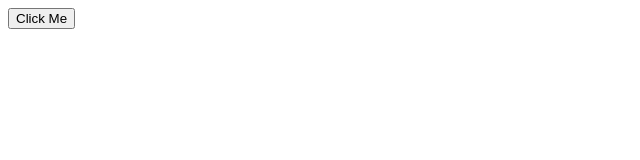
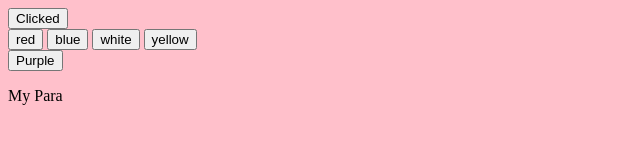
Before and after one commit to nigel-ong/Week-12, a plain HTML site: page index.html in a window 1280 px wide. Both pictures are taken after a click on the button "Click Me". Shown: the whole page, without its empty margins (0-640 px from the left). Drawn offline with Linux system fonts and the light colour scheme.

Commit message:
added buttons and colors to the button and hover and changed the colors

```diff
--- a/index.html
+++ b/index.html
@@ -10,5 +10,11 @@
 </head>
 <body>
     <button class="click-me">Click Me</button>
+    <div class="buttonContainer">
+        <button>red</button>
+        <button>blue</button>
+        <button>white</button>
+        <button>yellow</button>
+    </div>
 </body>
 </html>
--- a/script_folder/script.js
+++ b/script_folder/script.js
@@ -1,19 +1,68 @@
 const clickMeButton = document.querySelector(".click-me");
 
-function clickevent()
+function clickevent(event)
 {
-    alert("You're Clicked!");
+    console.log(event.target)
+    alert("You Clicked");
     // clickMeButton.removeEventListener("click", clickevent);
 }
 
 // clickMeButton.addEventListener("click", clickevent, {once:true});
 clickMeButton.addEventListener("click", clickevent);
 
+
+
 function changeBGcolor()
 {
     // css version in JS not the best
     // document.body.style.backgroundColor = "pink";
 
-    document.body.classList.add("pink");
+    document.body.classList.toggle('pink');
 }
 clickMeButton.addEventListener("click", changeBGcolor);
+
+function changeText()
+{
+    if (clickMeButton.textContent === "Click Me"){
+        clickMeButton.textContent = "Clicked";
+}
+else if(clickMeButton.textContent === "Clicked") {
+    clickMeButton.textContent = "Click Me";
+}
+}
+clickMeButton.addEventListener("click", changeText);
+
+function createAddButton(){
+
+    const purpleButton = document.createElement('button');
+    purpleButton.textContent = "Purple";
+    purpleButton.addEventListener("mousemove", changeBGGreen)
+    document.body.appendChild(purpleButton)
+}
+clickMeButton.addEventListener('click', createAddButton);
+
+function createAddPara(){
+
+    const para = document.createElement('p');
+    para.textContent = "My Para";
+    para.addEventListener("mousemove", changeBGGreen)
+    document.body.appendChild(para)
+}
+
+clickMeButton.addEventListener('click', createAddPara, {once:true})
+
+clickMeButton.addEventListener('click', createAddButton)
+
+function changeBGGreen (event){
+    console.log
+    event.target.classList.add('green-background')
+}
+
+const buttonContainer = document.querySelector('.buttonContainer');
+buttonContainer.addEventListener("mouseover", changeBGGreen)
+buttonContainer.addEventListener("click", changeButtoncolor)
+function changeButtoncolor (event)
+{
+    console.log(event.target)
+    event.target.style.color = event.target.textContent;
+}
--- a/stylesheets/stylesheet.css
+++ b/stylesheets/stylesheet.css
@@ -0,0 +1,6 @@
+.pink{
+    background-color: pink;
+}
+.green-background{
+    background-color: green;
+}
```
